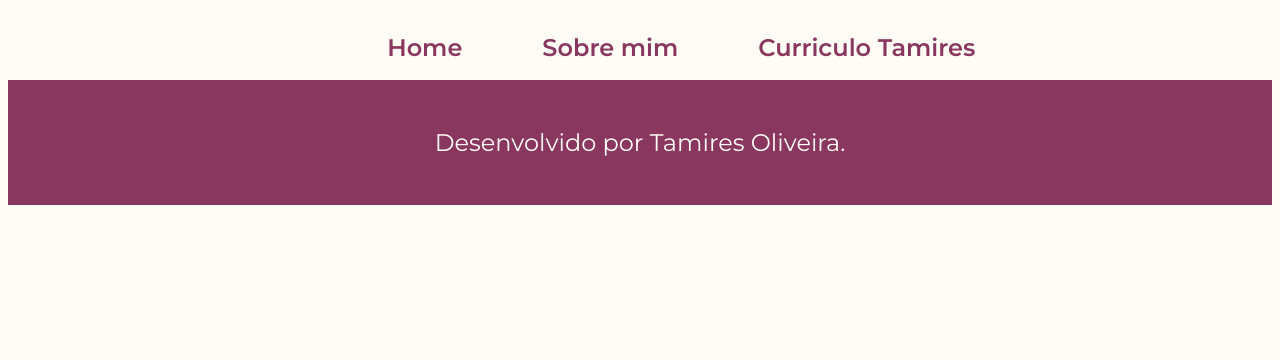
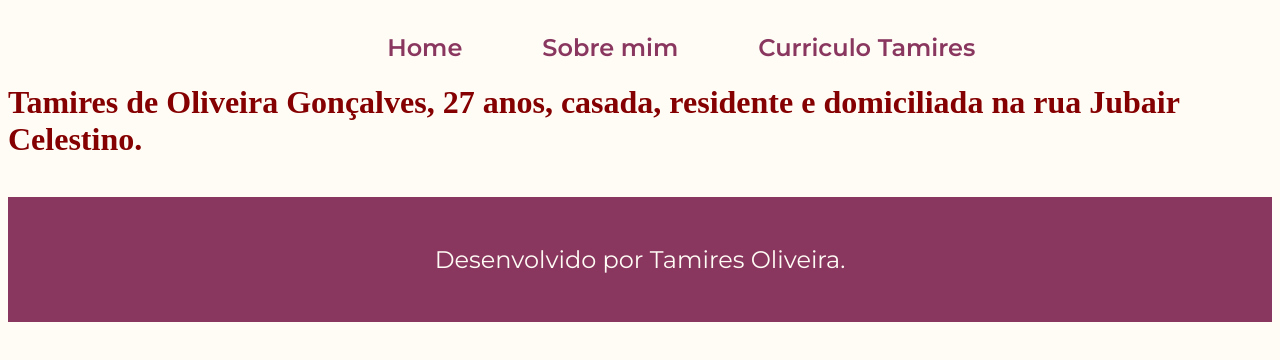
Before and after one commit to tamiresoliveiragon/meuprimeiroportifolio, a plain HTML site: page curriculo.html in a window 1280 px wide. Drawn offline with Linux system fonts and the light colour scheme.

Commit message:
alteracoes 1

```diff
--- a/curriculo.html
+++ b/curriculo.html
@@ -24,7 +24,9 @@
     </header>
     <main>
         <div>
-
+            <h1>
+                Tamires de Oliveira Gonçalves, 27 anos, casada, residente e domiciliada na rua Jubair Celestino.
+            </h1>
         </div>
         <img src="" alt="">
     </main>
```
Also changed, not shown: index.html (+1 -1 lines).
